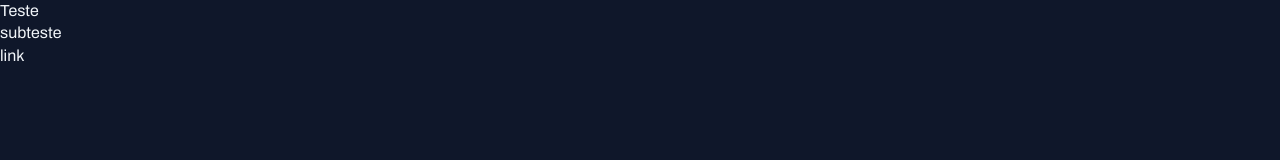
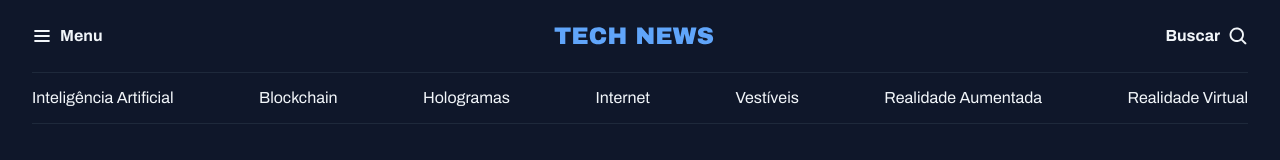
Before and after one commit to DavidFerreiraAlves/Projeto_Portal_de_Noticias, a plain HTML site: page index.html in a window 1280 px wide. Drawn offline with Linux system fonts and the light colour scheme.

Commit message:
Criando o header da aplicação

```diff
--- a/index.html
+++ b/index.html
@@ -15,9 +15,33 @@
 
 </head>
 <body>
-    <h1>Teste</h1>
-    <h2>subteste</h2>
-    <a href="">link</a>
+   <header class="container">
+    <nav id="primary" class="grid grid-flow-col">
+        <div>
+            <img src="assets/icons/List.svg" alt="icone de menu">
+            <strong>Menu</strong>
+        </div>
+
+        <div>
+            <img src="assets/Logo.svg" alt="techNews logo">
+        </div>
+
+        <div>
+            <strong>Buscar</strong>
+            <img src="assets/icons/MagnifyingGlass.svg" alt="icnoe de lupa para pesquisa">
+        </div>
+    </nav>
+
+    <nav id="secondary" class="grid grid-flow-col">
+        <a href="#">Inteligência Artificial</a>
+        <a href="#">Blockchain</a>
+        <a href="#">Hologramas</a>
+        <a href="#">Internet</a>
+        <a href="#">Vestíveis</a>
+        <a href="#">Realidade Aumentada</a>
+        <a href="#">Realidade Virtual</a>
+    </nav>
+   </header>
 
 </body>
 </html>
--- a/styles/global.css
+++ b/styles/global.css
@@ -40,3 +40,17 @@
 h1, h2, h3 {
     font: inherit;
 }
+
+.container {
+    max-width: 1280px;
+    padding-inline: 32px;
+    margin-inline: auto;
+}
+/*utility first*/
+.grid {
+    display: grid;
+}
+
+.grid-flow-col {
+    grid-auto-flow: column;
+}
--- /dev/null
+++ b/styles/header.css
@@ -0,0 +1,26 @@
+#primary {
+    padding-block: 20px;
+
+    div{
+        display: flex;
+        align-items: center;
+        gap: 8px;
+    }
+
+    /*nesting css*/
+
+    div:nth-child(2) {
+        margin-inline: auto;
+    }
+
+    div:nth-child(3) {
+        justify-self: end;
+    }
+}
+
+#secondary {
+    padding-block: 14px;
+    border: solid 1px var(--stroke-color);
+    border-inline: none;
+    justify-content: space-between;
+}
--- a/styles/index.css
+++ b/styles/index.css
@@ -1 +1,2 @@
 @import url(global.css);
+@import url(header.css);
```
